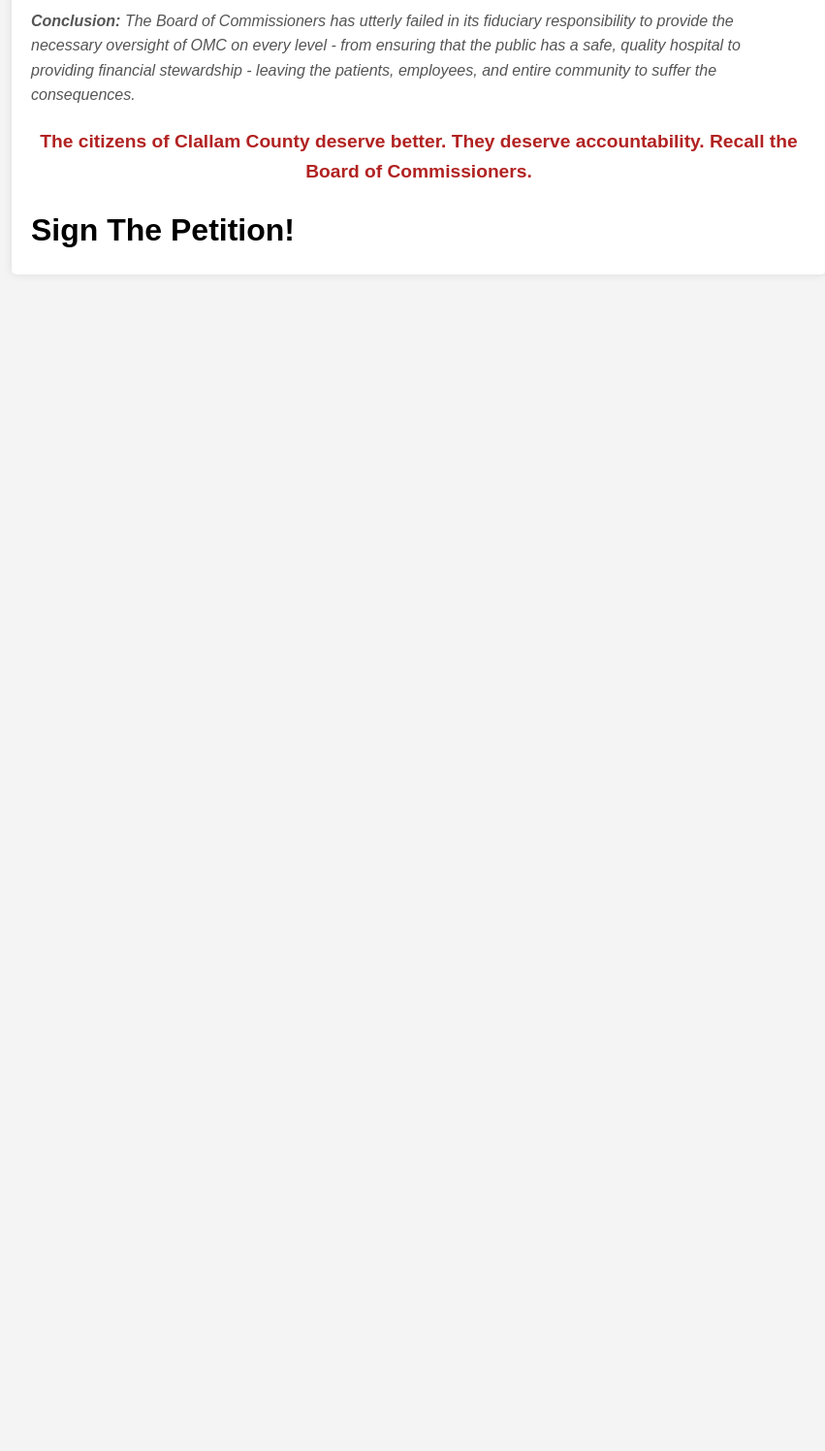
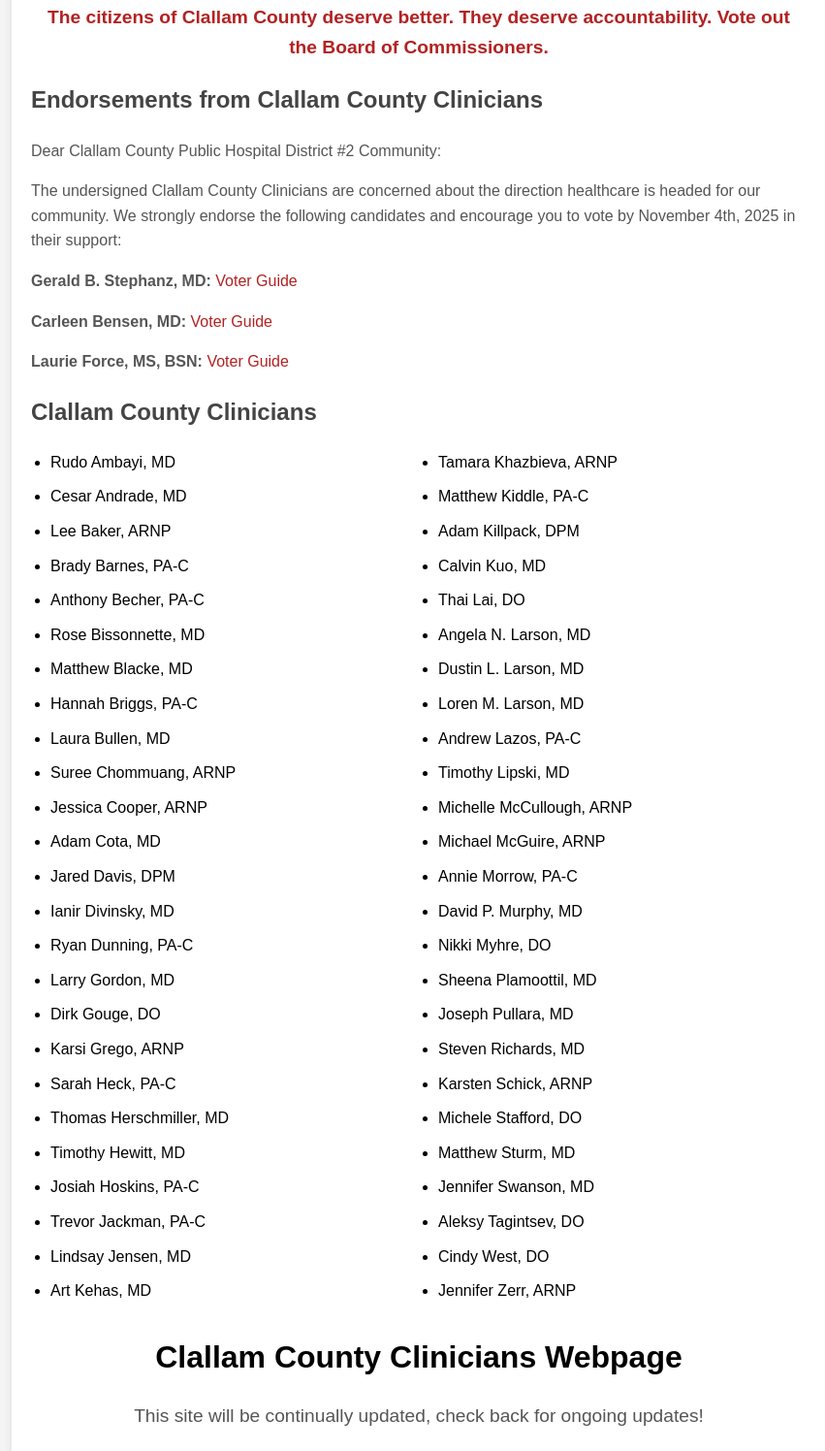
Before and after one commit to OMCProviders/OMCPage, a plain HTML site: page index.html in a window 1280 px wide. Shown: the part 1144-2640 px from the top of the page at 97% size, without its empty margins (208-1059 px from the left). Before the commit the page ends 1447 px from the top, so only its background shows below. Drawn offline with Linux system fonts and the light colour scheme.

Commit message:
Add files via upload

```diff
--- a/index.html
+++ b/index.html
@@ -130,29 +130,42 @@
             margin-top: 20px;
             font-weight: bold;
         }
-        .banner {
-            font-size: 2.5em;
-            color: #b22222;
-            text-align: center;
-            font-weight: bold;
-            margin-bottom: 20px;
-        }
-        .petition-link {
+        .clinicians-link {
             font-size: 2em;
             color: black;
             text-align: center;
             font-weight: bold;
             margin-top: 20px;
             text-decoration: none;
+            display: block;
         }
-        .petition-link:hover {
+        .clinicians-link:hover {
             text-decoration: underline;
+        }
+        .clinicians-list {
+            column-count: 2;
+            column-gap: 20px;
+        }
+        .candidate {
+            margin-bottom: 10px;
+        }
+        .candidate a {
+            color: #b22222;
+            text-decoration: none;
+        }
+        .candidate a:hover {
+            text-decoration: underline;
+        }
+        .update-notice {
+            font-size: 1.2em;
+            color: #555;
+            text-align: center;
+            margin-top: 20px;
         }
     </style>
 </head>
 <body>
     <div class="container">
-        <div class="banner">RECALL THE OMC BOARD OF COMMISSIONERS</div>
         <h1>Enough is Enough</h1>
         <p>Our public district hospital, <strong>Olympic Medical Center (OMC)</strong>, is on the brink of closure and financial insolvency.</p>
 
@@ -182,9 +195,78 @@
 
         <p class="conclusion"><strong>Conclusion:</strong> The Board of Commissioners has utterly failed in its fiduciary responsibility to provide the necessary oversight of OMC on every level - from ensuring that the public has a safe, quality hospital to providing financial stewardship - leaving the patients, employees, and entire community to suffer the consequences.</p>
 
-        <p class="call-to-action">The citizens of Clallam County deserve better. They deserve accountability. Recall the Board of Commissioners.</p>
+        <p class="call-to-action">The citizens of Clallam County deserve better. They deserve accountability. Vote out the Board of Commissioners.</p>
 
-        <a href="https://www.change.org/p/no-more-games-olympic-medical-center-board-of-commissioners-it-is-time-to-resign?recruiter=1392610827&recruited_by_id=4e4845e0-acdb-11f0-8639-bdbe41ae3b0f&utm_source=share_petition&utm_campaign=petition_dashboard&utm_medium=copylink" class="petition-link">Sign The Petition!</a>
+        <h2>Endorsements from Clallam County Clinicians</h2>
+        <p>Dear Clallam County Public Hospital District #2 Community:</p>
+        <p>The undersigned Clallam County Clinicians are concerned about the direction healthcare is headed for our community. We strongly endorse the following candidates and encourage you to vote by November 4th, 2025 in their support:</p>
+
+        <div class="candidate">
+            <p><strong>Gerald B. Stephanz, MD:</strong> <a href="https://voter.votewa.gov/GenericVoterGuide.aspx?e=894&c=05#/candidates/166630/1591630">Voter Guide</a></p>
+        </div>
+        <div class="candidate">
+            <p><strong>Carleen Bensen, MD:</strong> <a href="https://voter.votewa.gov/GenericVoterGuide.aspx?e=894&c=05#/candidates/166631/1591633">Voter Guide</a></p>
+        </div>
+        <div class="candidate">
+            <p><strong>Laurie Force, MS, BSN:</strong> <a href="https://voter.votewa.gov/GenericVoterGuide.aspx?e=894&c=05#/candidates/166632/1589724">Voter Guide</a></p>
+        </div>
+
+        <h2>Clallam County Clinicians</h2>
+        <ul class="clinicians-list">
+            <li>Rudo Ambayi, MD</li>
+            <li>Cesar Andrade, MD</li>
+            <li>Lee Baker, ARNP</li>
+            <li>Brady Barnes, PA-C</li>
+            <li>Anthony Becher, PA-C</li>
+            <li>Rose Bissonnette, MD</li>
+            <li>Matthew Blacke, MD</li>
+            <li>Hannah Briggs, PA-C</li>
+            <li>Laura Bullen, MD</li>
+            <li>Suree Chommuang, ARNP</li>
+            <li>Jessica Cooper, ARNP</li>
+            <li>Adam Cota, MD</li>
+            <li>Jared Davis, DPM</li>
+            <li>Ianir Divinsky, MD</li>
+            <li>Ryan Dunning, PA-C</li>
+            <li>Larry Gordon, MD</li>
+            <li>Dirk Gouge, DO</li>
+            <li>Karsi Grego, ARNP</li>
+            <li>Sarah Heck, PA-C</li>
+            <li>Thomas Herschmiller, MD</li>
+            <li>Timothy Hewitt, MD</li>
+            <li>Josiah Hoskins, PA-C</li>
+            <li>Trevor Jackman, PA-C</li>
+            <li>Lindsay Jensen, MD</li>
+            <li>Art Kehas, MD</li>
+            <li>Tamara Khazbieva, ARNP</li>
+            <li>Matthew Kiddle, PA-C</li>
+            <li>Adam Killpack, DPM</li>
+            <li>Calvin Kuo, MD</li>
+            <li>Thai Lai, DO</li>
+            <li>Angela N. Larson, MD</li>
+            <li>Dustin L. Larson, MD</li>
+            <li>Loren M. Larson, MD</li>
+            <li>Andrew Lazos, PA-C</li>
+            <li>Timothy Lipski, MD</li>
+            <li>Michelle McCullough, ARNP</li>
+            <li>Michael McGuire, ARNP</li>
+            <li>Annie Morrow, PA-C</li>
+            <li>David P. Murphy, MD</li>
+            <li>Nikki Myhre, DO</li>
+            <li>Sheena Plamoottil, MD</li>
+            <li>Joseph Pullara, MD</li>
+            <li>Steven Richards, MD</li>
+            <li>Karsten Schick, ARNP</li>
+            <li>Michele Stafford, DO</li>
+            <li>Matthew Sturm, MD</li>
+            <li>Jennifer Swanson, MD</li>
+            <li>Aleksy Tagintsev, DO</li>
+            <li>Cindy West, DO</li>
+            <li>Jennifer Zerr, ARNP</li>
+        </ul>
+
+        <a href="https://clallamcountyclinicians.squarespace.com/" class="clinicians-link">Clallam County Clinicians Webpage</a>
+        <p class="update-notice">This site will be continually updated, check back for ongoing updates!</p>
     </div>
 </body>
 </html>
```
